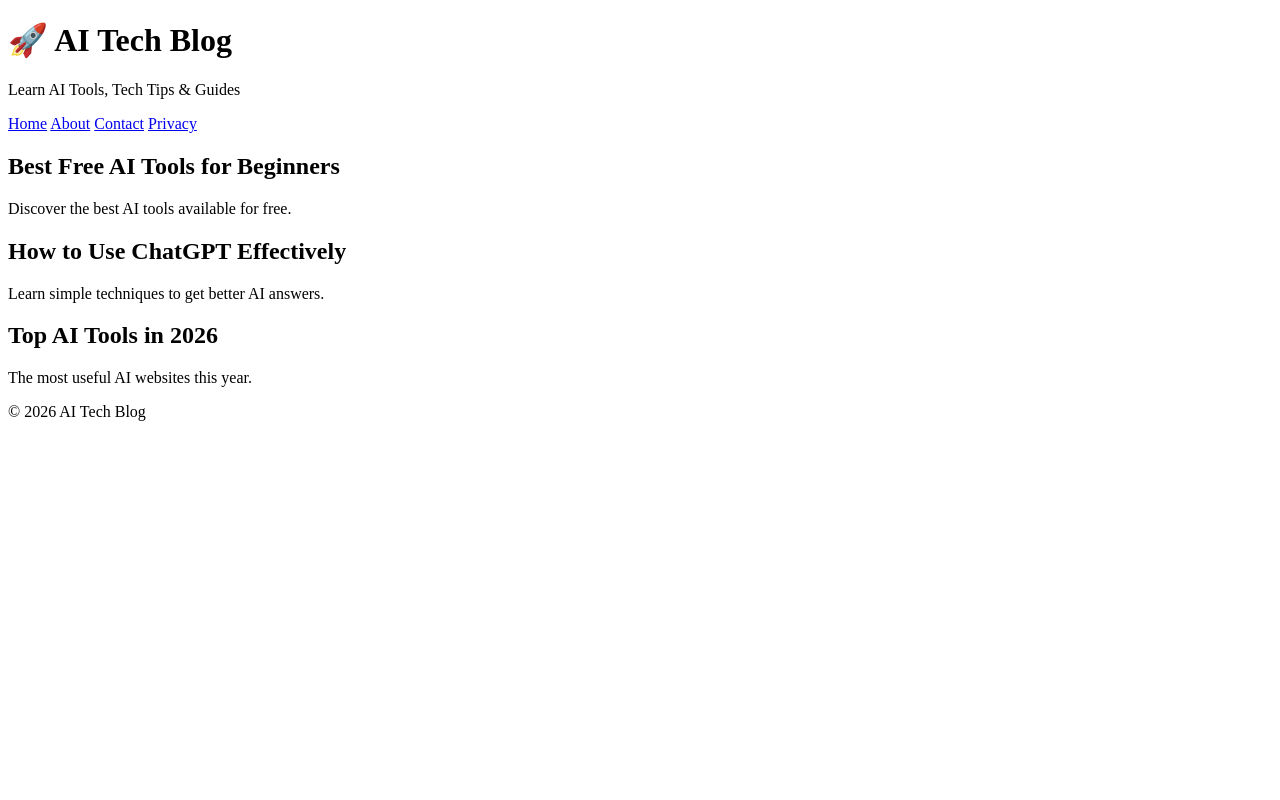
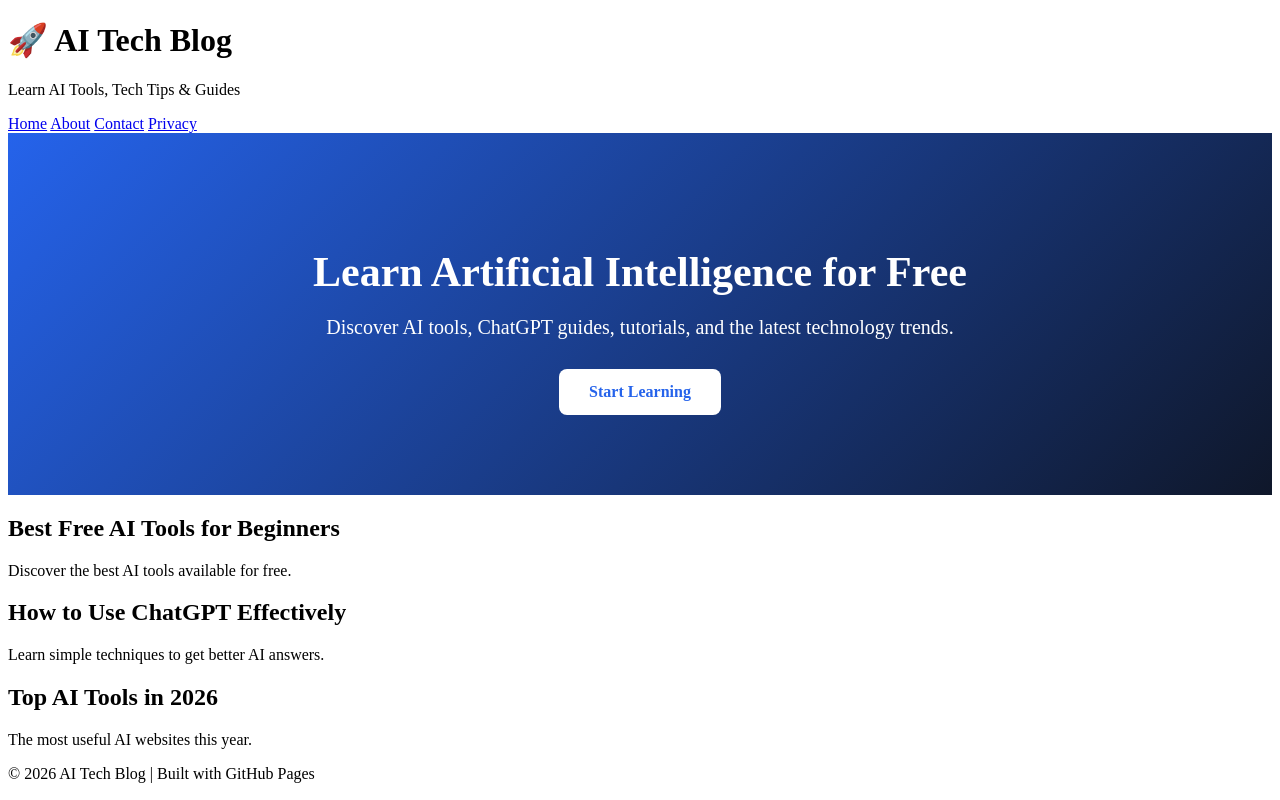
Before and after one commit to sajeead/sajeead.github.io, a plain HTML site: page index.html in a window 1280 px wide. Drawn offline with Linux system fonts and the light colour scheme.

Commit message:
Update index.html

```diff
--- a/index.html
+++ b/index.html
@@ -1,70 +1,52 @@
 <!DOCTYPE html>
 <html lang="en">
-
 <head>
     <meta charset="UTF-8">
     <meta name="viewport" content="width=device-width, initial-scale=1.0">
-
     <title>AI Tech Blog</title>
-
     <link rel="stylesheet" href="style.css">
-
 </head>
-
 <body>
 
     <header>
-
         <h1>🚀 AI Tech Blog</h1>
-
         <p>Learn AI Tools, Tech Tips & Guides</p>
-
     </header>
 
     <nav>
-
         <a href="index.html">Home</a>
-
         <a href="about.html">About</a>
-
         <a href="contact.html">Contact</a>
-
         <a href="privacy.html">Privacy</a>
-
     </nav>
 
-<div class="container">
+    <section class="hero">
+        <h2>Learn Artificial Intelligence for Free</h2>
+        <p>Discover AI tools, ChatGPT guides, tutorials, and the latest technology trends.</p>
+        <a href="#posts" class="btn">Start Learning</a>
+    </section>
+
+    <main id="posts" class="container">
 
         <div class="card">
-
             <h2>Best Free AI Tools for Beginners</h2>
-
             <p>Discover the best AI tools available for free.</p>
-
         </div>
 
         <div class="card">
-
             <h2>How to Use ChatGPT Effectively</h2>
-
             <p>Learn simple techniques to get better AI answers.</p>
-
         </div>
 
         <div class="card">
-
             <h2>Top AI Tools in 2026</h2>
-
             <p>The most useful AI websites this year.</p>
-
         </div>
 
-</div>
+    </main>
 
     <footer>
-
-© 2026 AI Tech Blog
-
+        <p>&copy; 2026 AI Tech Blog | Built with GitHub Pages</p>
     </footer>
 
 </body>
```
Lines whose indentation alone changed are shown as unchanged.
